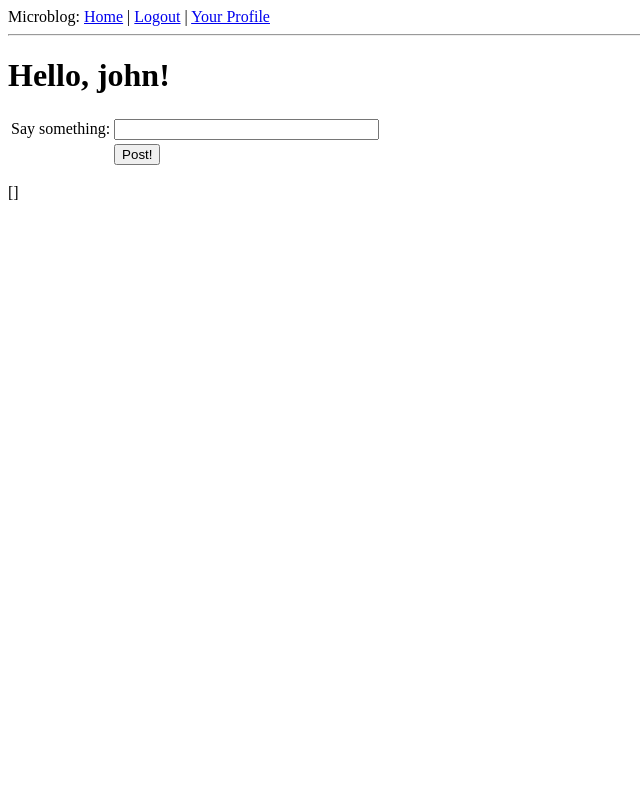
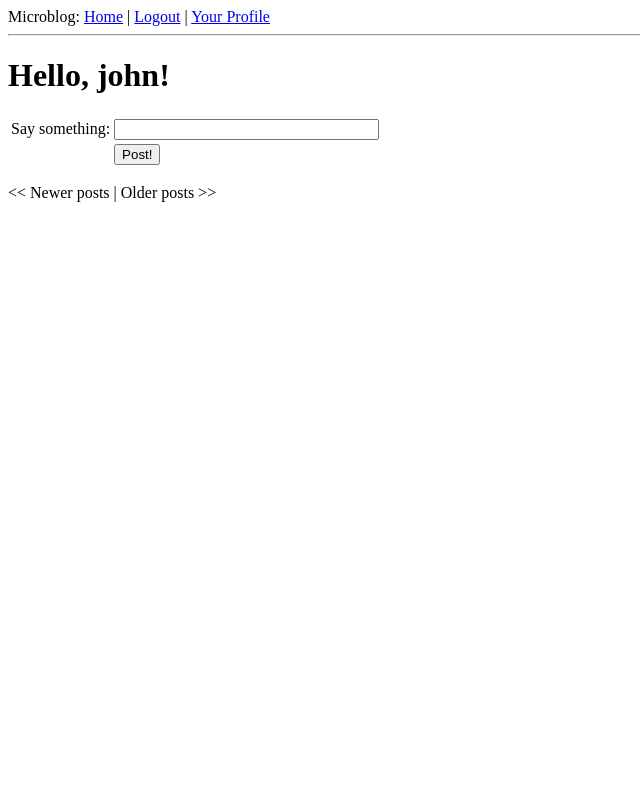
Before and after one commit to axce1/flask-microblog, a Flask app: page / in a window 1280 px wide. Shown: the whole page, without its empty margins (0-640 px from the left). Run offline with Flask 2, Linux system fonts and the light colour scheme; a user stored in the database is signed in; data comes from the database, SQL or seed files in the repository; both versions use the stored data as it was after the commit; parts of the project's set-up code (start-up, migrations or seed data) failed here and were passed over.

Commit message:
pagination pages

```diff
--- a/app/templates/index.html
+++ b/app/templates/index.html
@@ -22,10 +22,27 @@
         </tr>
     </table>
 </form>
-{{ posts}}
-{% for post in posts %}
-    <p>
-        {{post.author.nickname}} says: <b>{{post.body}}</b>
-    </p>
-{% endfor %}
+
+{% for post in posts.items %}
+    {{ post.body}}
+{% endfor%}
+
+<!--{% for post in posts.items %}-->
+    <!--{% include 'post.html' %}-->
+   <!--[> <p><]-->
+        <!--[>{{post.author.nickname}} says: <b>{{post.body}}</b><]-->
+    <!--[></p><]-->
+<!--{% endfor %}-->
+
+{% if posts.has_prev %}
+    <a href="{{ url_for('index', page=posts.prev_num) }}"><< Newer posts</a>
+{% else %}
+    << Newer posts
+{% endif %} |
+
+{% if posts.has_next %}
+    <a href="{{ url_for('index', page=posts.next_num) }}">Older posts >></a>
+    {% else %}
+    Older posts >>
+{% endif %}
 {% endblock %}
--- a/app/views.py
+++ b/app/views.py
@@ -6,10 +6,13 @@
 from .forms import LoginForm, EditForm, PostForm
 from .models import User, Post, ROLE_USER, ROLE_ADMIN
 
+#from config import POSTS_PER_PAGE
+POSTS_PER_PAGE = 3
+
 @app.route('/', methods = ['GET', 'POST'])
 @app.route('/index', methods = ['GET', 'POST'])
 @login_required
-def index():
+def index(page=1):
     if g.user is not None:
         user = g.user
     else:
@@ -27,18 +30,8 @@
     #    flash('Anonimoys cant posting here!')
     #    return redirect(url_for('index'))
 
-    posts = g.user.followed_posts().all()
-
-#    posts = [
-        #{
-            #'author': { 'nickname': 'John' },
-            #'body': 'Beautiful day in Portland!'
-        #},
-        #{
-            #'author': { 'nickname': 'Susan' },
-            #'body': 'The Avengers movie was so cool!'
-        #},
-    #]
+    posts = g.user.followed_posts().paginate(page, POSTS_PER_PAGE, False)
+    #posts = g.user.followed_posts().all()
     return render_template('index.html',
             title = 'Home',
             form = form,
--- a/config.py
+++ b/config.py
@@ -16,6 +16,9 @@
 # admin list
 ADMINS = ['admin@example.com']
 
+# pagination
+#POSTS_PER_PAGE = 3
+
 OPENID_PROVIDERS = [
     { 'name': 'Google', 'url': 'https://www.google.com/accounts/o8/id' },
     { 'name': 'Yahoo', 'url': 'https://me.yahoo.com' },
```
Also changed, not shown: app.db.
